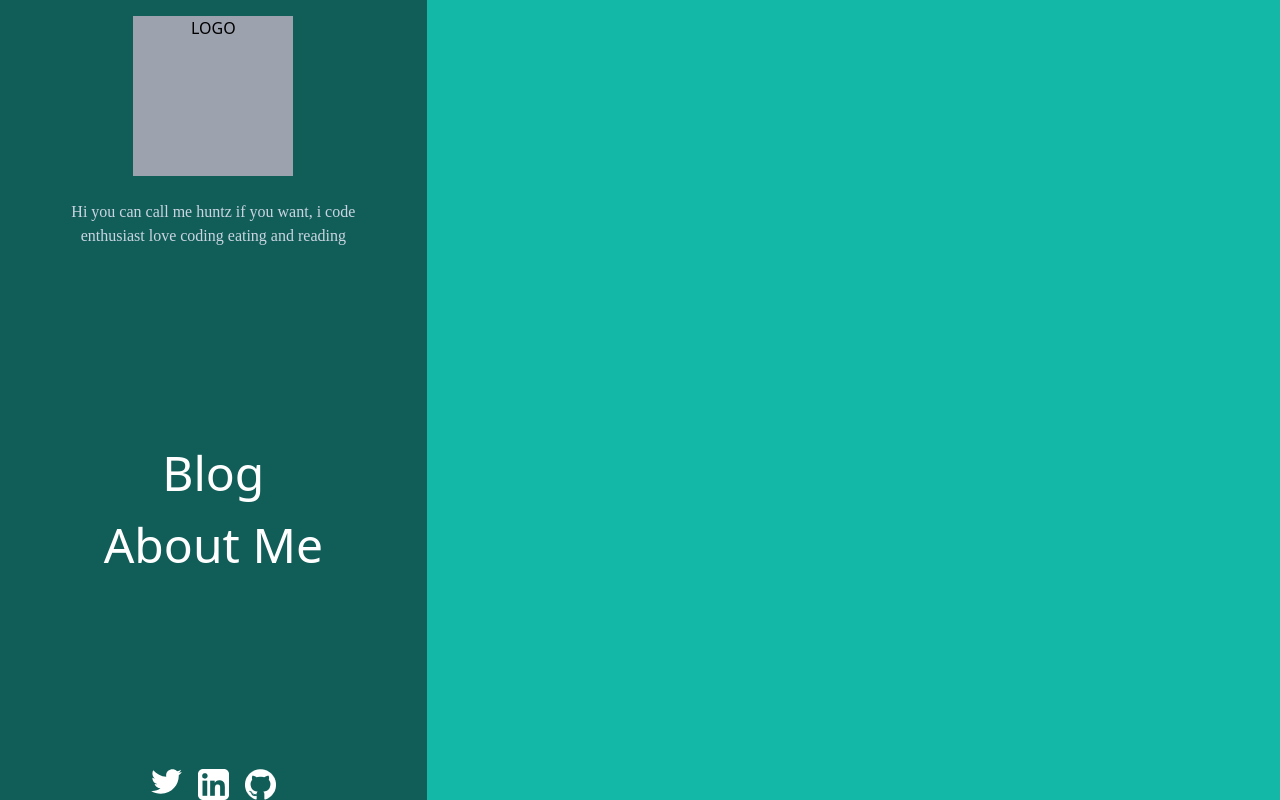
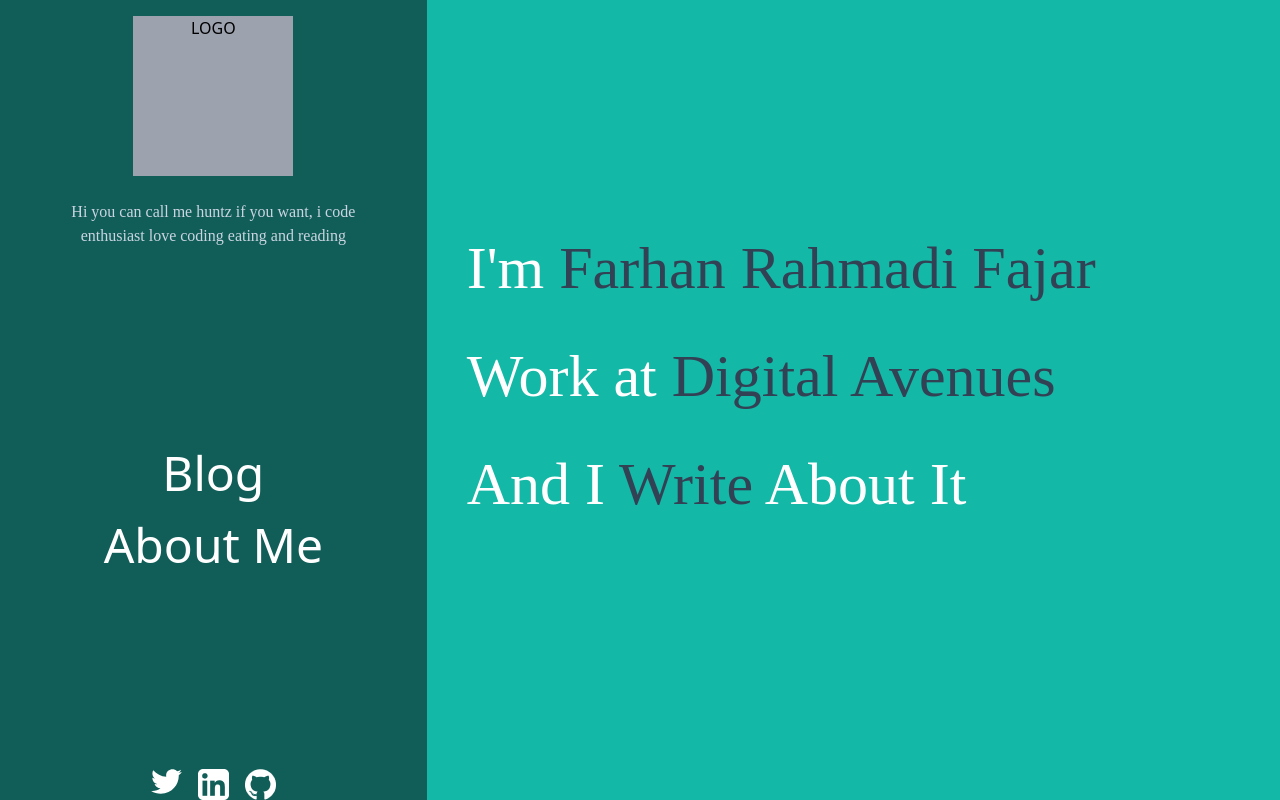
Before and after one commit to huntz20/blog, a Nuxt app: page / in a window 1280 px wide. Built offline with nearby package versions, Linux system fonts and the light colour scheme.

Commit message:
update style and meta

```diff
--- a/assets/main.css
+++ b/assets/main.css
@@ -1,3 +1,53 @@
 @tailwind base;
 @tailwind components;
 @tailwind utilities;
+.topbar-nav {
+    position: fixed;
+    transform: translateY(-10rem);
+    transition: transform;
+    transition-duration: 500ms;
+}
+.topbar-nav.active {
+    transform: translateY(0);
+}
+.sidebar-nav {
+    transform: translateX(-33.3vw);
+    transition: transform;
+    transition-duration: 500ms;
+}
+
+.sidebar-nav.active {
+    transform: translateX(0);
+}
+
+
+.fade-in {
+    animation-name: fade-in;
+
+}
+.fade-in.first{
+    animation-duration: 1s;
+}
+.fade-in.second{
+    animation-duration: 1.5s;
+}
+
+.fade-in.third{
+    animation-duration: 2s;
+}
+
+@keyframes fade-in {
+    0% {opacity: 0}
+    100% {opacity: 1}
+}
+
+
+@media screen and (max-width: 750px){
+    .topbar-nav{
+        transform: translateX(0);
+    }
+    .sidebar-nav.active {
+        transform: translateX(-33.3vw);
+        width: 0;
+    }
+}
--- /dev/null
+++ b/components/HomeNavbar.vue
@@ -0,0 +1,39 @@
+<template>
+  <div class="h-28 bg-teal-800 flex flex-row w-screen topbar-nav items-center md:px-60">
+    <huntz-logo size="small" />
+  </div>
+  <div class="h-screen w-0 md:w-1/3 bg-teal-800 flex flex-col items-center sidebar-nav active">
+    <div class="flex flex-col items-center mt-4">
+      <huntz-logo size="large" />
+      <p class="text-center mt-6 px-10 text-slate-300 font-['Patrick_Hand'] text-base">
+        Hi you can call me huntz if you want, i code enthusiast love coding eating and
+        reading</p>
+    </div>
+    <nav class="text-center h-2/3 flex flex-col justify-center">
+      <NuxtLink to="/blog" class="text-white text-5xl transition hover:text-gray-800 duration-300 mb-6">
+        Blog
+      </NuxtLink>
+      <NuxtLink to="/about-me" class="text-white text-5xl transition hover:text-gray-800 duration-300">
+        About Me
+      </NuxtLink>
+    </nav>
+    <div class="flex justify-center ">
+      <a class="mr-4" href="https://twitter.com/farhanrahmadif" target="_blank">
+        <img src="/icon/twitter-logo.svg" alt="Twitter Logo">
+      </a>
+      <a class="mr-4" href="https://www.linkedin.com/in/farhan-rahmadi-fajar-9173b0176/" target="_blank">
+        <img src="/icon/linkedin-logo.png" alt="Linkedin Logo">
+      </a>
+      <a href="https://www.github.com/huntz20" target="_blank">
+        <img src="/icon/github-logo.png" alt="Github Logo">
+      </a>
+    </div>
+  </div>
+</template>
+
+<script>
+import HuntzLogo from "./HuntzLogo";
+export default {
+  components: {HuntzLogo}
+}
+</script>
--- /dev/null
+++ b/components/HuntzLogo.vue
@@ -0,0 +1,9 @@
+<script setup>
+const {size} = defineProps({
+  size: String
+})
+</script>
+<template>
+  <div class="bg-gray-400 text-center" :class="{'w-24 h-24': size === 'small', 'h-40 w-40': size === 'large'}">LOGO
+  </div>
+</template>
--- /dev/null
+++ b/layouts/default.vue
@@ -0,0 +1,8 @@
+<template>
+  <div class="bg-teal-500 w-screen h-screen flex relative">
+    <home-navbar></home-navbar>
+    <div class="w-full text-center h-screen md:text-left md:w-2/3 ">
+      <slot />
+    </div>
+  </div>
+</template>
--- a/nuxt.config.ts
+++ b/nuxt.config.ts
@@ -4,6 +4,9 @@ import { resolve } from "pathe"
 // https://v3.nuxtjs.org/docs/directory-structure/nuxt.config
 export default defineNuxtConfig({
     meta: {
+        meta: [
+            {name: "google-site-verification", content: "wd6m3gyfHR5kKImVpDO8XRe5gdE6X_tQIc7oM0t_MZM"}
+        ],
         link: [
             {rel: 'preconnect', href: 'https://fonts.googleapis.com'},
             {rel: 'preconnect', href: 'https://fonts.gstatic.com'},
--- /dev/null
+++ b/pages/about-me/index.vue
@@ -0,0 +1,3 @@
+<template>
+  <h1>About me</h1>
+</template>
--- /dev/null
+++ b/pages/blog.vue
@@ -0,0 +1,3 @@
+<template>
+  <h1>Blog</h1>
+</template>
--- a/pages/index.vue
+++ b/pages/index.vue
@@ -1,37 +1,23 @@
+<script setup>
+useMeta({
+  title: 'Farhan Rahmadi Fajar'
+})
+</script>
 <template>
-  <Html lang="en-US">
-  <Head>
-    <Title>Farhan Rahmadi Fajar</Title>
-  </Head>
-  </Html>
-  <div class="bg-teal-500 w-screen h-screen flex">
-    <div class="h-screen w-1/3 bg-teal-800 flex flex-col items-center">
-      <div class="flex flex-col items-center mt-4">
-        <div class="bg-gray-400 w-40 h-40 text-center">LOGO</div>
-        <p class="text-center mt-6 px-10 text-slate-300 font-['Patrick_Hand'] text-base">
-          Hi you can call me huntz if you want, i code enthusiast love coding eating and
-          reading</p>
-      </div>
-      <nav class="text-center h-2/3 flex flex-col justify-center">
-        <NuxtLink to="/blog" class="text-white text-5xl transition hover:text-gray-800 duration-300 mb-6">
-          Blog
-        </NuxtLink>
-        <NuxtLink to="/about-me" class="text-white text-5xl transition hover:text-gray-800 duration-300">
-          About Me
-        </NuxtLink>
-      </nav>
-      <div class="flex justify-center ">
-        <a class="mr-4" href="https://twitter.com/farhanrahmadif" target="_blank">
-          <img src="/icon/twitter-logo.svg" alt="Twitter Logo">
-        </a>
-        <a class="mr-4" href="https://www.linkedin.com/in/farhan-rahmadi-fajar-9173b0176/" target="_blank">
-          <img src="/icon/linkedin-logo.png" alt="Linkedin Logo">
-        </a>
-        <a href="https://www.github.com/huntz20" target="_blank">
-          <img src="/icon/github-logo.png" alt="Github Logo">
-        </a>
-      </div>
+  <div class="font-serif text-4xl lg:text-6xl text-white flex h-screen flex-col  justify-center px-10">
+    <div class="mb-12 fade-in first">I'm
+      <NuxtLink to="/about-me"
+                class="text-slate-700 hover:text-slate-800 transition duration-300">Farhan Rahmadi Fajar
+      </NuxtLink>
     </div>
-    <div class="w-2/3 h-screen"></div>
+    <div class="mb-12 fade-in second">
+      Work at <a href="https://www.digitalavenues.com/" target="_blank"
+                 class="text-slate-700 hover:text-slate-800 transition duration-300 mb-6">Digital
+      Avenues</a></div>
+    <div class="mb-12 fade-in third">And I
+      <NuxtLink to="/blog" class="text-slate-700 hover:text-slate-800 transition duration-300 mb-6">Write</NuxtLink>
+      About It
+    </div>
   </div>
+
 </template>
```
